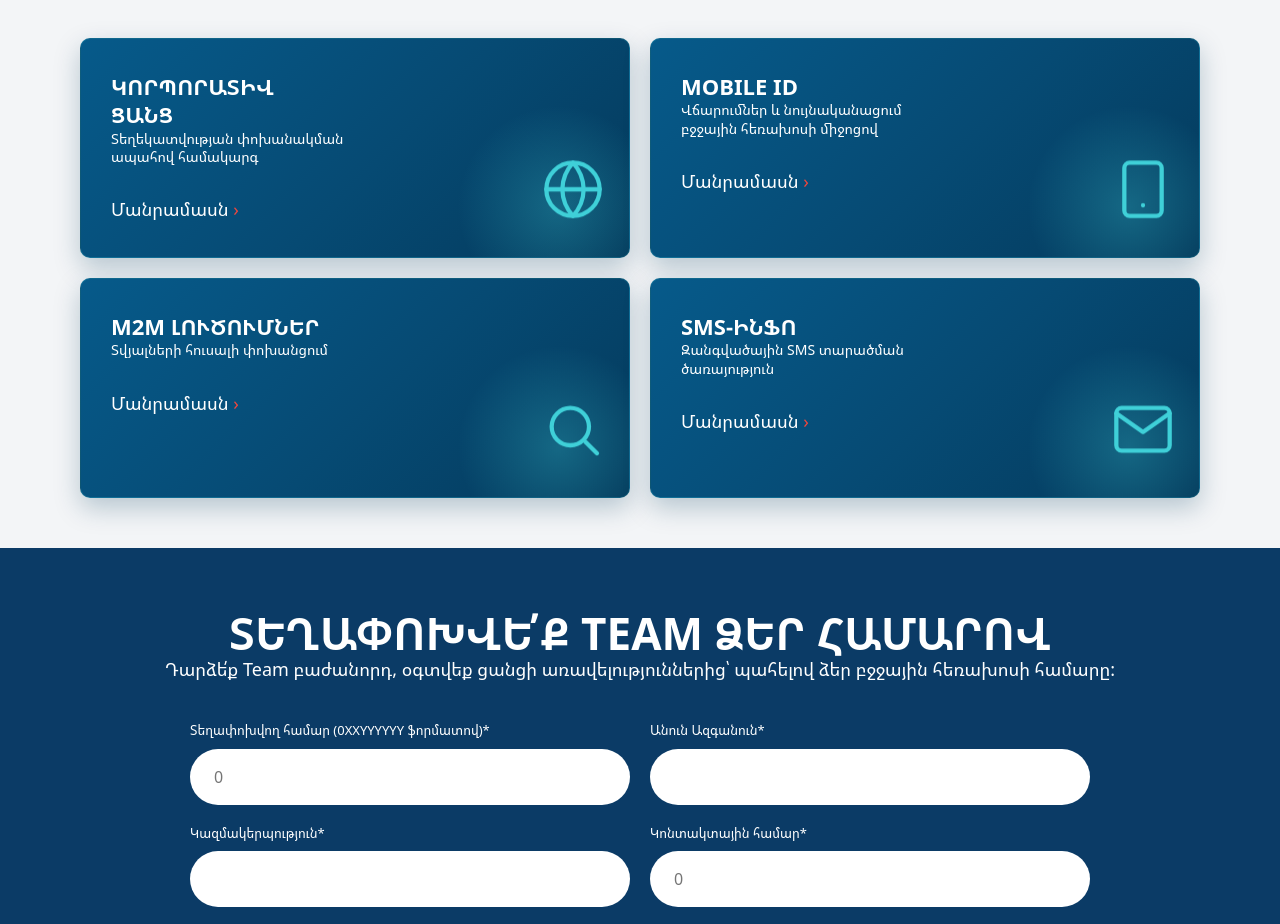
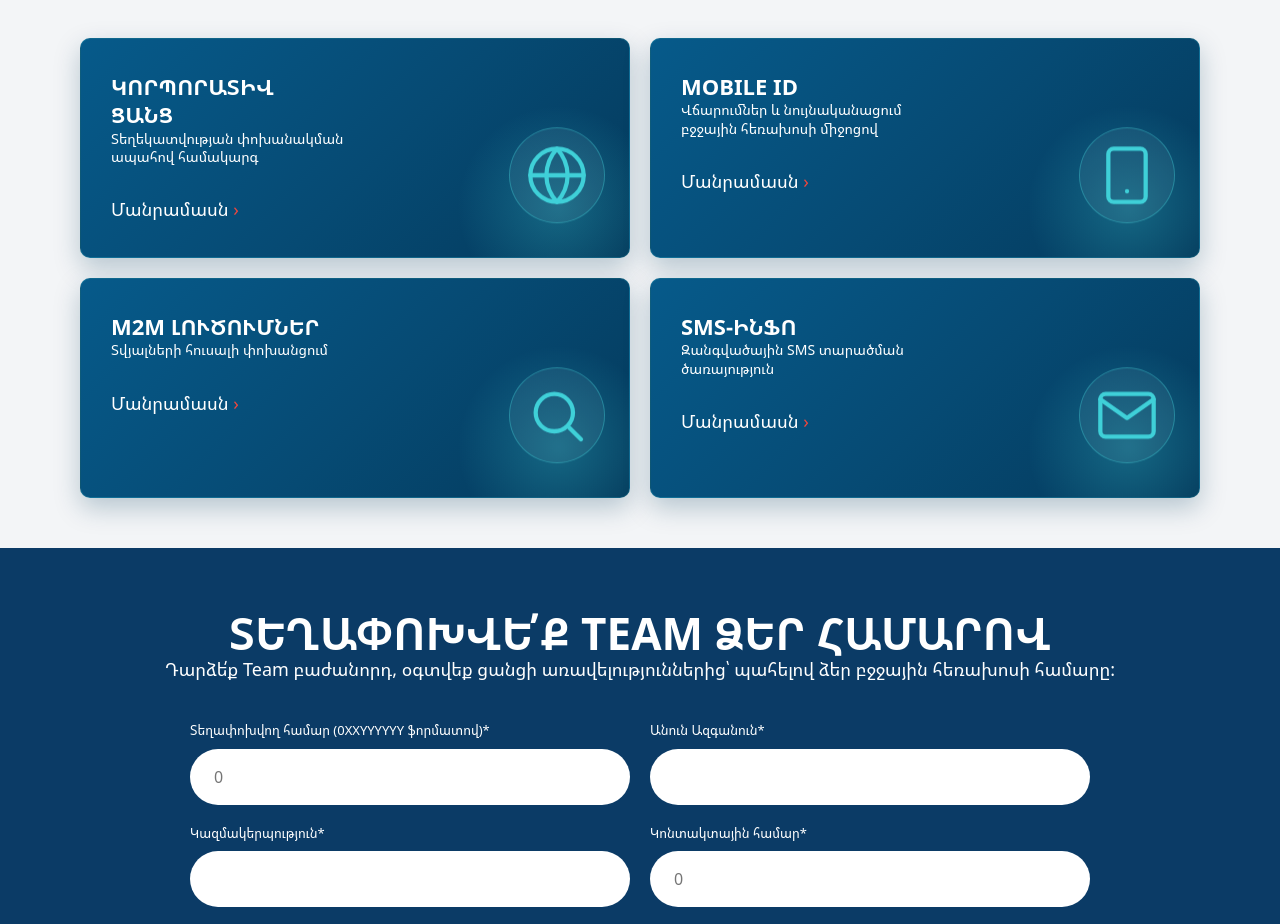
Before and after one commit to hamletbalasanyanait-ship-it/TTM-ait, a React (Vite) app: page /business in a window 1280 px wide. Shown: the part 1500-2424 px from the top of the page. Built offline with nearby package versions, Linux system fonts and the light colour scheme.

Commit message:
style(business): service icon in glowing circle

```diff
--- a/src/components/business/Services.css
+++ b/src/components/business/Services.css
@@ -50,8 +50,15 @@
 .biz-service__art {
   position: absolute;
   right: 24px;
-  bottom: 16px;
+  bottom: 20px;
+  display: grid;
+  place-items: center;
+  width: 96px;
+  height: 96px;
   color: var(--biz-cyan);
+  background: rgba(255, 255, 255, 0.06);
+  border: 1px solid rgba(63, 208, 216, 0.4);
+  border-radius: 50%;
 }
 
 /* hover */
```
